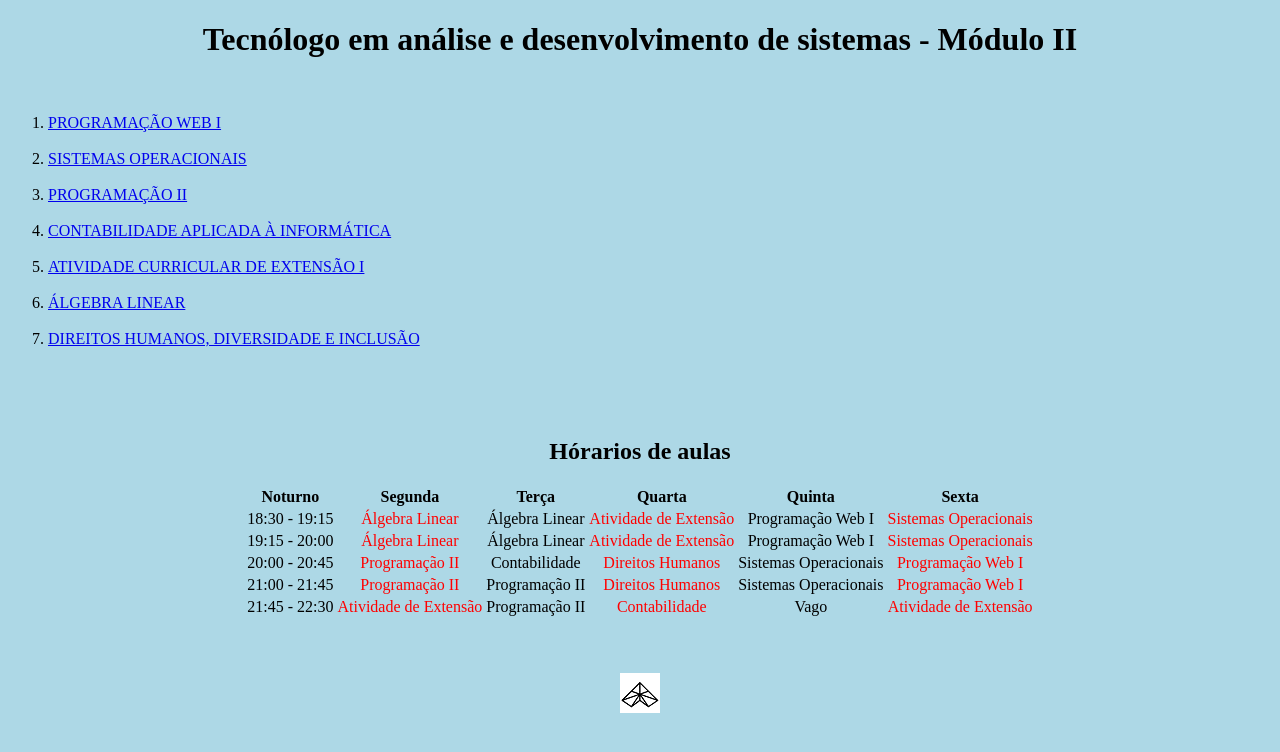
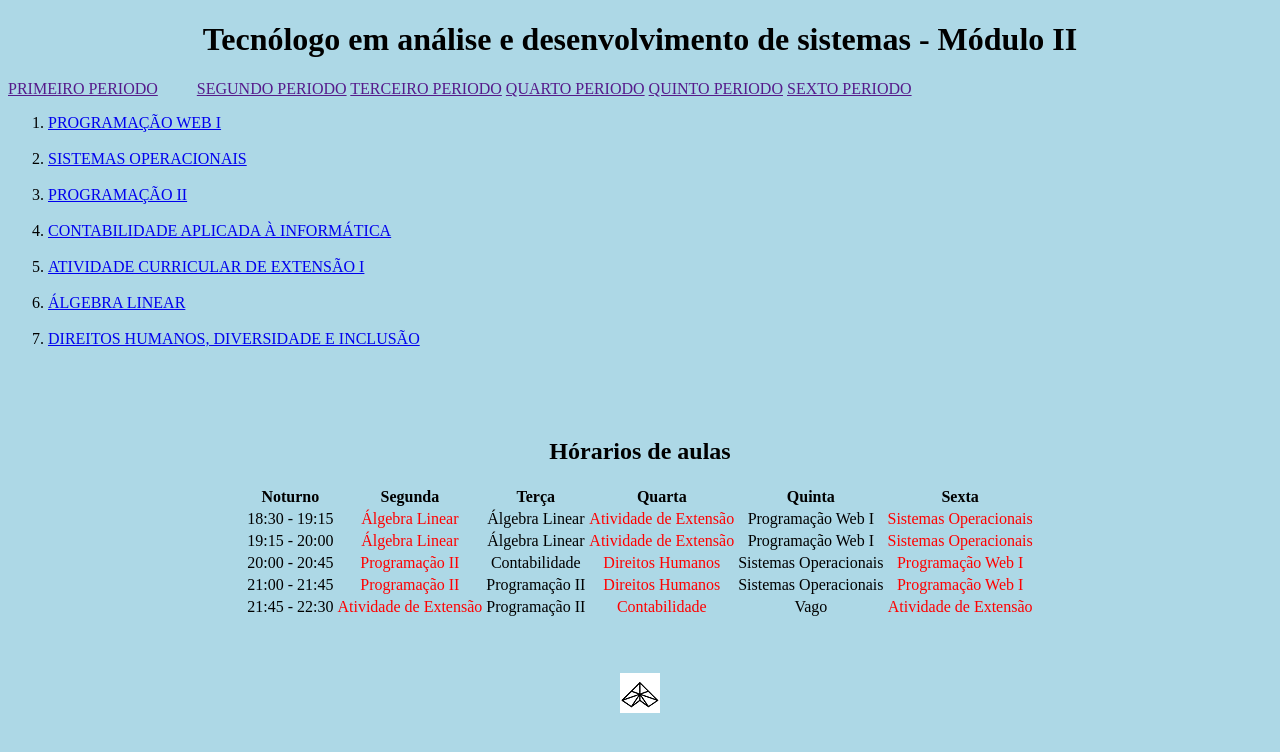
Before and after one commit to DennisGabriel-Dev/ADS-Projects, a plain HTML site: page trabalho/index.html in a window 1280 px wide. Drawn offline with Linux system fonts and the light colour scheme.

Commit message:
Escolha a estrutura da pagina

```diff
--- a/trabalho/css/index.css
+++ b/trabalho/css/index.css
@@ -1,3 +1,12 @@
+.periodos{
+    border: 10px;
+    border-color: aqua;
+}
+
+#mar{
+    margin-right: 35px;
+}
+
 body{
     background-color: lightblue;
 }
--- a/trabalho/index.html
+++ b/trabalho/index.html
@@ -9,8 +9,20 @@
 </head>
 
 <body>
+    <header>
         <h1>Tecnólogo em análise e desenvolvimento de sistemas - Módulo II</h1>
-    <br>
+    </header>
+    <nav>
+        <div class="periodos">
+            <a href="" id="mar">PRIMEIRO PERIODO</a>
+            <a href="">SEGUNDO PERIODO</a>
+            <a href="">TERCEIRO PERIODO</a>
+            <a href="">QUARTO PERIODO</a>
+            <a href="">QUINTO PERIODO</a>
+            <a href="">SEXTO PERIODO</a>
+        </div>
+    </nav>
+    <div>
         <ol>
             <li><a href="programaaowebum.html" target="_blank">PROGRAMAÇÃO WEB I</a></li>
             <br>
@@ -27,6 +39,8 @@
             <li><a href="direitoshumanos.html" target="_blank">DIREITOS HUMANOS, DIVERSIDADE E INCLUSÃO</a></li>
             <br>
         </ol>
+    </div>
+
     <br>
     <br>
 
```
Lines whose indentation alone changed are shown as unchanged.
